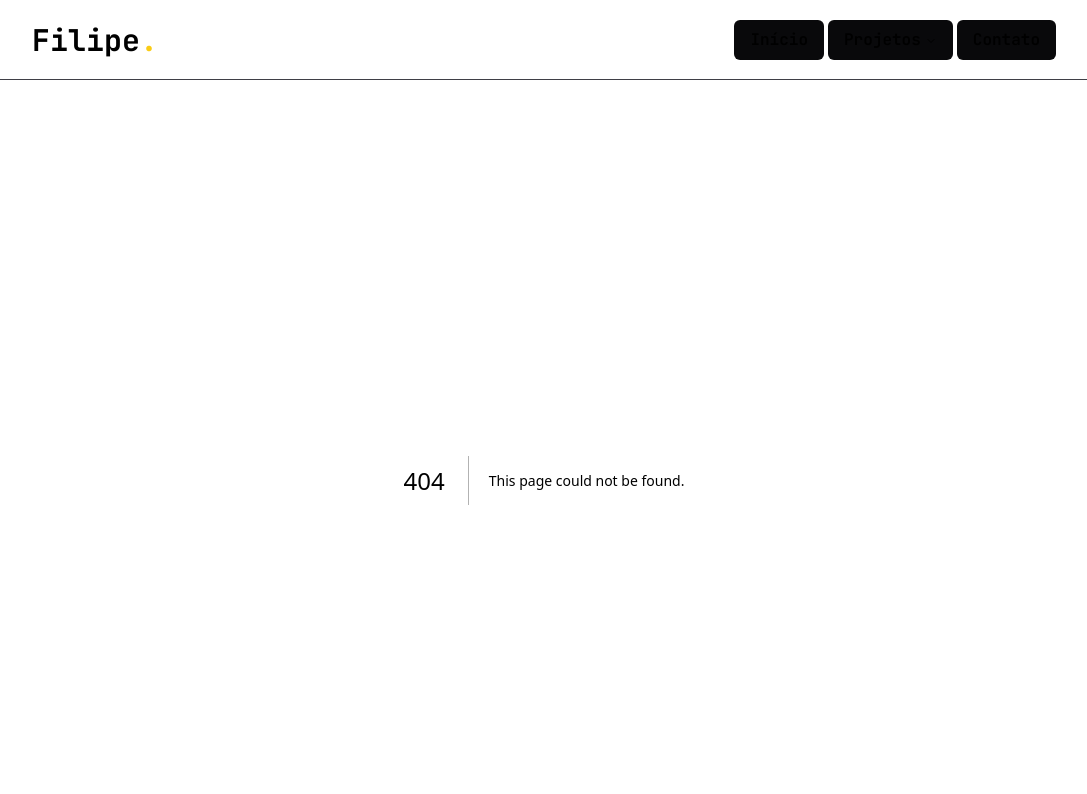
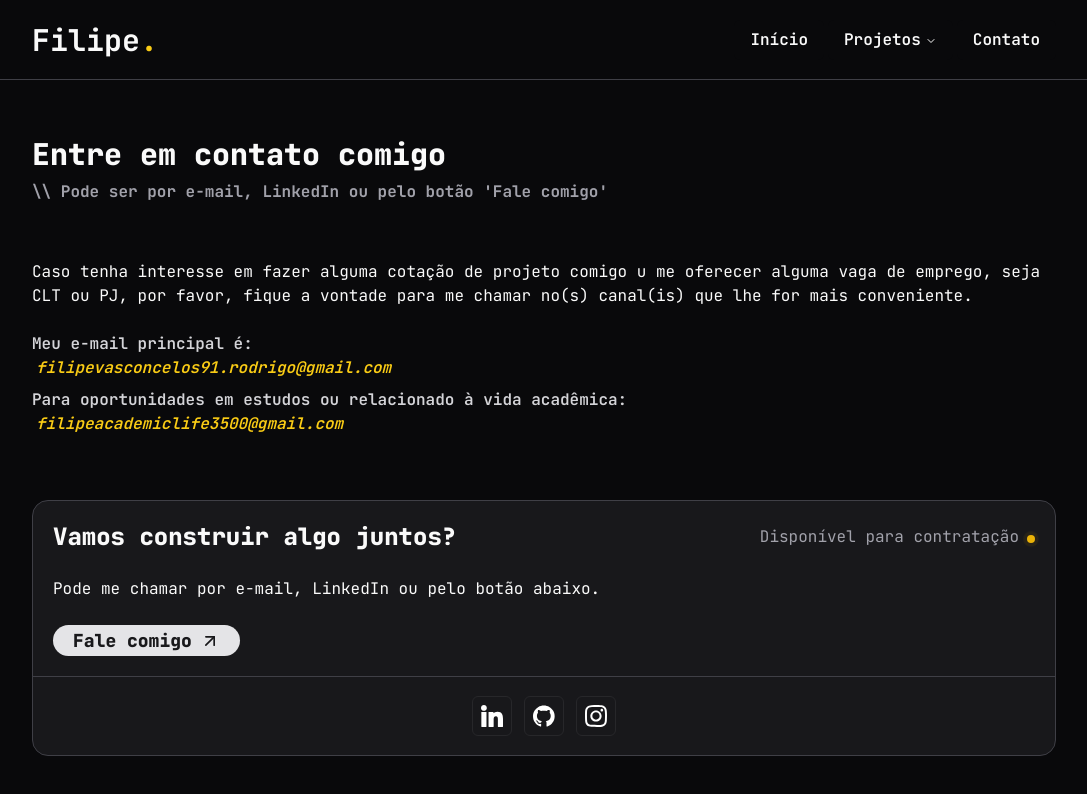
Before and after one commit to filiperv7/filiperv7.com, a Next.js app: page /contact in a window 1280 px wide. Before the commit this address had no page. Shown: the top 794 px of the page, without its empty margins (96-1183 px from the left). Built offline with nearby package versions, Linux system fonts and the light colour scheme.

Commit message:
Adding Contact page

```diff
--- /dev/null
+++ b/src/app/contact/page.tsx
@@ -0,0 +1,44 @@
+import { CTA } from '@/components/HomePage/cta'
+import { Area } from '@/components/common/Area'
+
+export default function Contact() {
+  return (
+    <div>
+      <Area>
+        <div className="py-14">
+          <h1 className="text-3xl font-extrabold pb-2">
+            Entre em contato comigo
+          </h1>
+          <h3 className="text-zinc-400 font-bold">
+            \\ Pode ser por e-mail, LinkedIn ou pelo botão &apos;Fale
+            comigo&apos;
+          </h3>
+        </div>
+
+        <p className="pb-6 ms:w-5/6">
+          Caso tenha interesse em fazer alguma cotação de projeto comigo u me
+          oferecer alguma vaga de emprego, seja CLT ou PJ, por favor, fique a
+          vontade para me chamar no(s) canal(is) que lhe for mais conveniente.
+        </p>
+
+        <div className="flex flex-col gap-2">
+          <p className="text-zinc-300 font-semibold flex flex-col">
+            <span>Meu e-mail principal é: </span>
+            <span className="text-yellow-400 italic ml-1">
+              filipevasconcelos91.rodrigo@gmail.com
+            </span>
+          </p>
+          <p className="text-zinc-300 font-semibold flex flex-col">
+            <span>
+              Para oportunidades em estudos ou relacionado à vida acadêmica:
+            </span>
+            <span className="text-yellow-400 italic ml-1">
+              filipeacademiclife3500@gmail.com
+            </span>
+          </p>
+        </div>
+      </Area>
+      <CTA />
+    </div>
+  )
+}
--- a/src/components/header.tsx
+++ b/src/components/header.tsx
@@ -46,7 +46,7 @@ export function Header() {
                       <button>Projetos</button>
                     </DrawerClose>
                   </Link>
-                  <Link href={'/contacts'} className="w-full text-center">
+                  <Link href={'/contact'} className="w-full text-center">
                     <DrawerClose className="hover:bg-zinc-600 w-3/5 py-1 rounded-2xl text-xl font-extrabold">
                       <button>Contato</button>
                     </DrawerClose>
```
